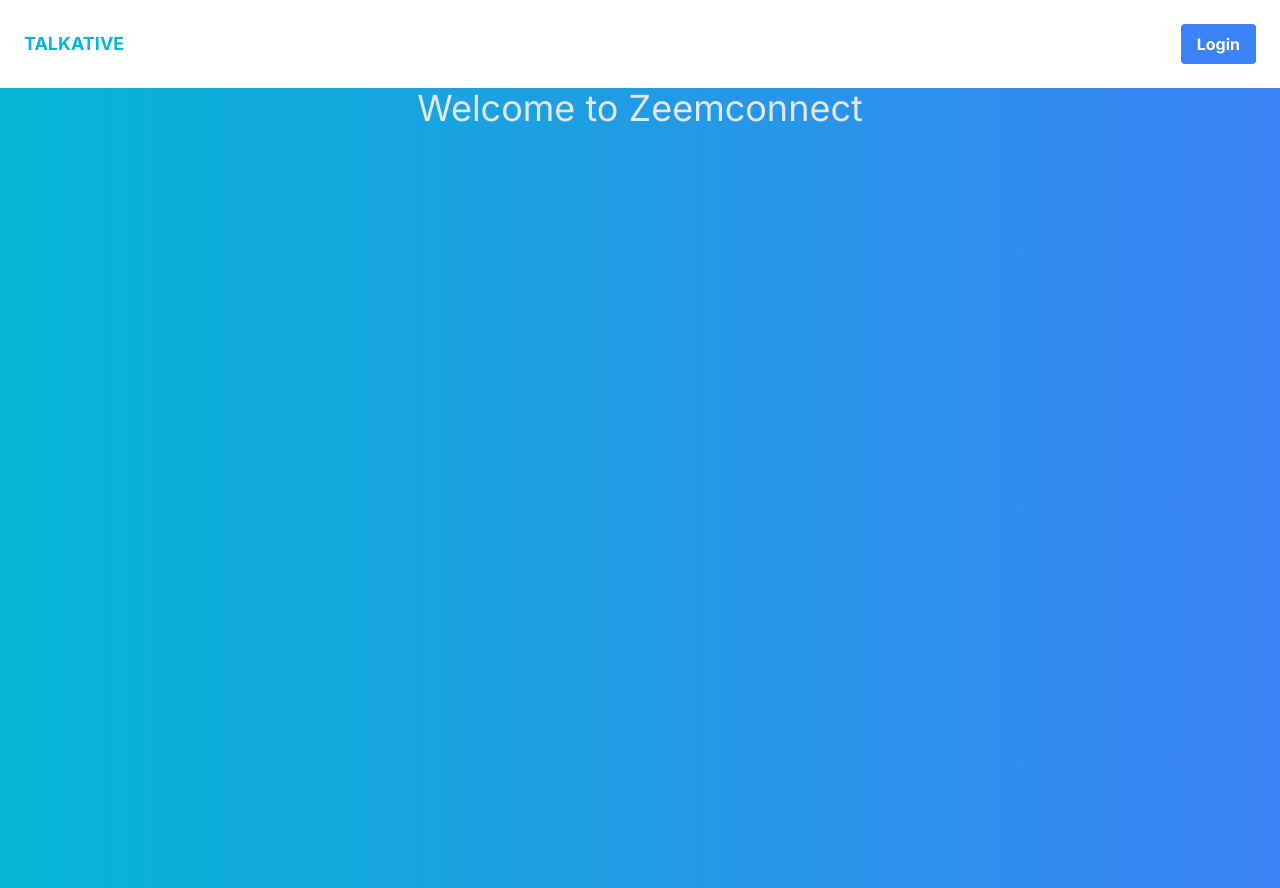
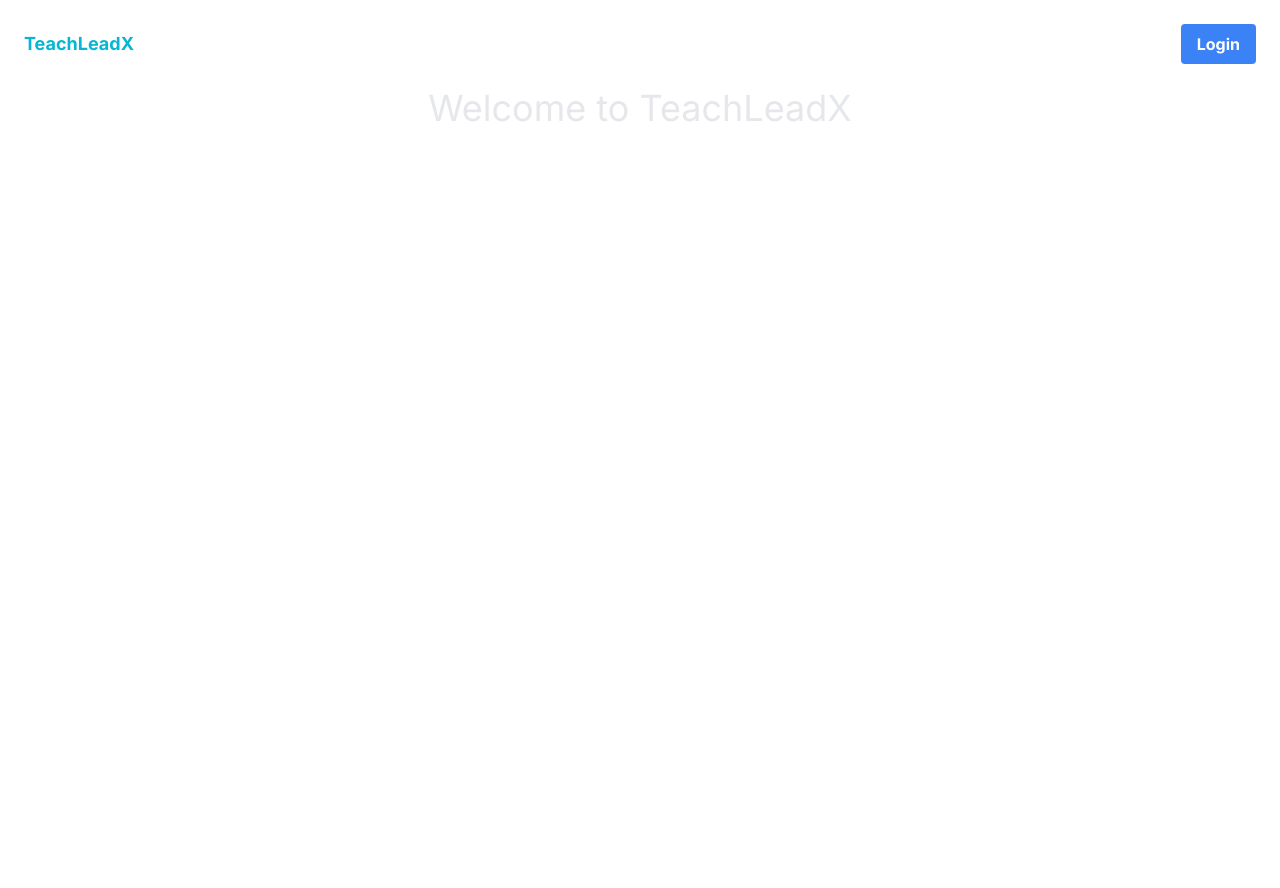
Before and after one commit to zeemscript/ZeemLearn, a Next.js app: page / in a window 1280 px wide. After the commit the page ends 800 px from the top, so only its background shows below. Built offline with nearby package versions, Linux system fonts and the light colour scheme; no server answers.

Commit message:
"Update .gitignore, app/dashboard/page.jsx, app/layout.jsx, app/page.jsx, app/setup/page.jsx, components/atoms/Navbar.jsx, and components/molecules/SetupStage2.jsx with various code changes"

```diff
--- a/app/dashboard/page.jsx
+++ b/app/dashboard/page.jsx
@@ -1,9 +1,8 @@
-"use client"
-// app/page.js
-
-import { useEffect, useState } from 'react';
-
+"use client";
+import { useEffect, useState } from "react";
+import { useAuth } from "@/lib/auth";
 export default function Home() {
+  const user = useAuth();
   const [data, setData] = useState([]);
   const [loading, setLoading] = useState(true);
   const [error, setError] = useState(null);
@@ -11,9 +10,9 @@ export default function Home() {
   useEffect(() => {
     async function fetchData() {
       try {
-        const res = await fetch('/api/websocket');
+        const res = await fetch("/api/websocket");
         if (!res.ok) {
-          throw new Error('Network response was not ok');
+          throw new Error("Network response was not ok");
         }
         const result = await res.json();
         setData(result);
@@ -33,9 +32,10 @@ export default function Home() {
   return (
     <div>
       <h1>Data from API</h1>
+      <span>{user} ujehejhej</span>
       <ul>
         {/* {data.map((item) => ( */}
-          <li key={data.name}>{data.email}</li>
+        <li key={data.name}>{data.email}</li>
         {/* ))} */}
       </ul>
     </div>
--- a/app/layout.jsx
+++ b/app/layout.jsx
@@ -6,7 +6,7 @@ import NextTopLoader from "nextjs-toploader";
 const inter = Inter({ subsets: ["latin"] });
 
 export const metadata = {
-  title: "ZEEMCONNECT",
+  title: "TeachLeadX",
   description: "Talk more, connect more",
 };
 
@@ -14,9 +14,9 @@ export default function RootLayout({ children }) {
   return (
     <html lang="en">
       <body className={`${inter.className} "flex h-screen"`}>
-        <NextTopLoader color="#ff0000" showSpinner={false} />
+        <NextTopLoader color="#30000" showSpinner={false} />
         <Navbar />
-        <main className="bg-white bg-gradient-to-r from-cyan-500 to-blue-500 h-screen w-full">
+        <main className="bg-white ">
           {children}
         </main>
         <Toaster />
--- a/app/page.jsx
+++ b/app/page.jsx
@@ -4,9 +4,7 @@ import { toast } from "sonner";
 const Home = () => {
   return (
     <div className="flex justify-center items-center mx-auto my-auto">
-      <span className="text-4xl font text-gray-200">
-        Welcome to Zeemconnect
-      </span>
+      <span className="text-4xl font text-gray-200">Welcome to TeachLeadX</span>
     </div>
   );
 }
--- a/app/setup/page.jsx
+++ b/app/setup/page.jsx
@@ -4,8 +4,10 @@ import { Avatar, AvatarFallback } from "@/components/ui/avatar";
 import { Separator } from "@/components/ui/separator"
 import SetupStage1 from "@/components/molecules/SetupStage1";
 import SetupStage2 from "@/components/molecules/SetupStage2";
-
+import { useRouter } from "next/navigation";
+import { toast } from "sonner";
 const Setup = () => {
+  const router = useRouter();
   const [stage, setStage] = useState(1);
 
   const handleStage1Complete = () => {
@@ -13,7 +15,8 @@ const Setup = () => {
   };
 
   const handleStage2Complete = () => {
-    console.log("Setup Complete");
+    toast.success("Setup Complete");
+    router.push("/dashboard");
   };
 
   return (
--- a/components/atoms/Navbar.jsx
+++ b/components/atoms/Navbar.jsx
@@ -45,7 +45,7 @@ const Navbar = () => {
         href="/"
         className="text-lg font-bold text-cyan-500 dark:text-cyan-300"
       >
-        TALKATIVE
+        TeachLeadX
       </Link>
 
       {user ? (
@@ -62,7 +62,7 @@ const Navbar = () => {
           </DialogTrigger>
           <DialogContent>
             <DialogHeader>
-              <DialogTitle>Welcome to Talkative.</DialogTitle>
+              <DialogTitle>Welcome to TeachLeadX.</DialogTitle>
               <DialogDescription>
                 {isLogin ? (
                   <Login onSuccess={handleClose} setIsOpen={setIsOpen} />
--- a/components/molecules/SetupStage2.jsx
+++ b/components/molecules/SetupStage2.jsx
@@ -11,6 +11,7 @@ import {
 import { Input } from "@/components/ui/input";
 import { Button } from "@/components/ui/button";
 import { Check } from "lucide-react";
+import { toast } from "sonner";
 
 const SetupStage2 = ({ onStage2Complete }) => {
   const [image, setImage] = useState(null);
```
Also changed, not shown: 1 other file (tests, documents, lock files or other folders).
